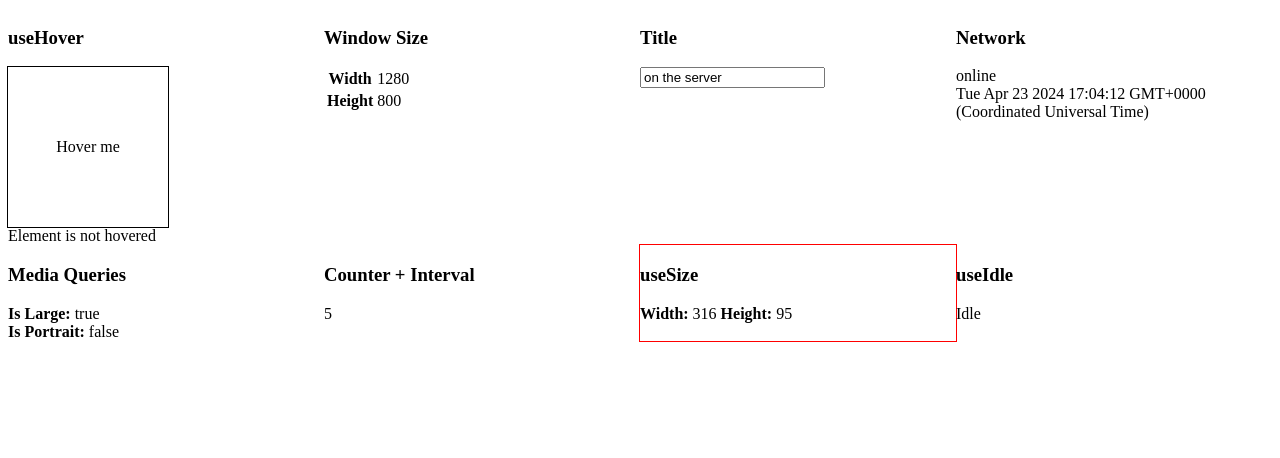
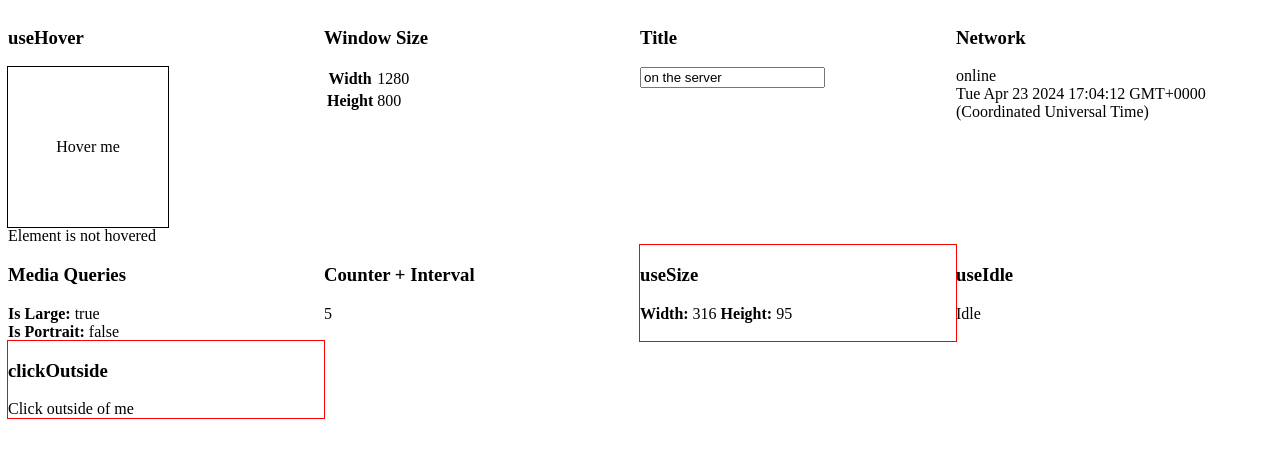
Before and after one commit to Dlurak/nutzlich, a SvelteKit app: page / in a window 1280 px wide. Shown: the top 458 px of the page. Built offline with nearby package versions, Linux system fonts and the light colour scheme.

Commit message:
Add a click outside action

```diff
--- a/package.json
+++ b/package.json
@@ -1,6 +1,6 @@
 {
 	"name": "nutzlich",
-	"version": "0.4.0",
+	"version": "0.5.0",
 	"scripts": {
 		"dev": "vite dev",
 		"build": "vite build && npm run package",
--- a/src/lib/index.ts
+++ b/src/lib/index.ts
@@ -8,3 +8,4 @@ export { mediaQuery } from './document/mediaQuery.js';
 export { useToggle } from './general/toggle.js';
 export { useInterval } from './use/interval.js';
 export { counter } from './general/counter.js';
+export { clickOutside } from '$lib/use/clickOutside.js';
--- /dev/null
+++ b/src/lib/use/clickOutside.ts
@@ -0,0 +1,21 @@
+import type { Action } from 'svelte/action';
+
+interface ClickOutsideProps {
+	callback: (e: MouseEvent) => void;
+}
+
+export const clickOutside: Action<HTMLElement, ClickOutsideProps> = (node, props) => {
+	const handleClick = (e: MouseEvent) => {
+		if (!node.contains(<Node>e.target)) {
+			props.callback(e);
+		}
+	};
+
+	document.addEventListener('click', handleClick, true);
+
+	return {
+		destroy() {
+			document.removeEventListener('click', handleClick, true);
+		}
+	};
+};
--- a/src/routes/+page.svelte
+++ b/src/routes/+page.svelte
@@ -8,7 +8,8 @@
 		mediaQuery,
 		useInterval,
 		counter,
-		useSize
+		useSize,
+		clickOutside
 	} from '$lib/index.js';
 
 	const [isHovered, hoverRef] = useHover();
@@ -103,6 +104,19 @@
 
 		<span>{$isIdle ? 'Idle' : 'Not Idle'}</span>
 	</div>
+
+	<div
+		style="outline: 1px solid red;"
+		use:clickOutside={{
+			callback() {
+				window.alert('You clicked outside of me');
+			}
+		}}
+	>
+		<h3>clickOutside</h3>
+
+		<span>Click outside of me</span>
+	</div>
 </main>
 
 <style>
```
Also changed, not shown: 1 other file (tests, documents, lock files or other folders).
